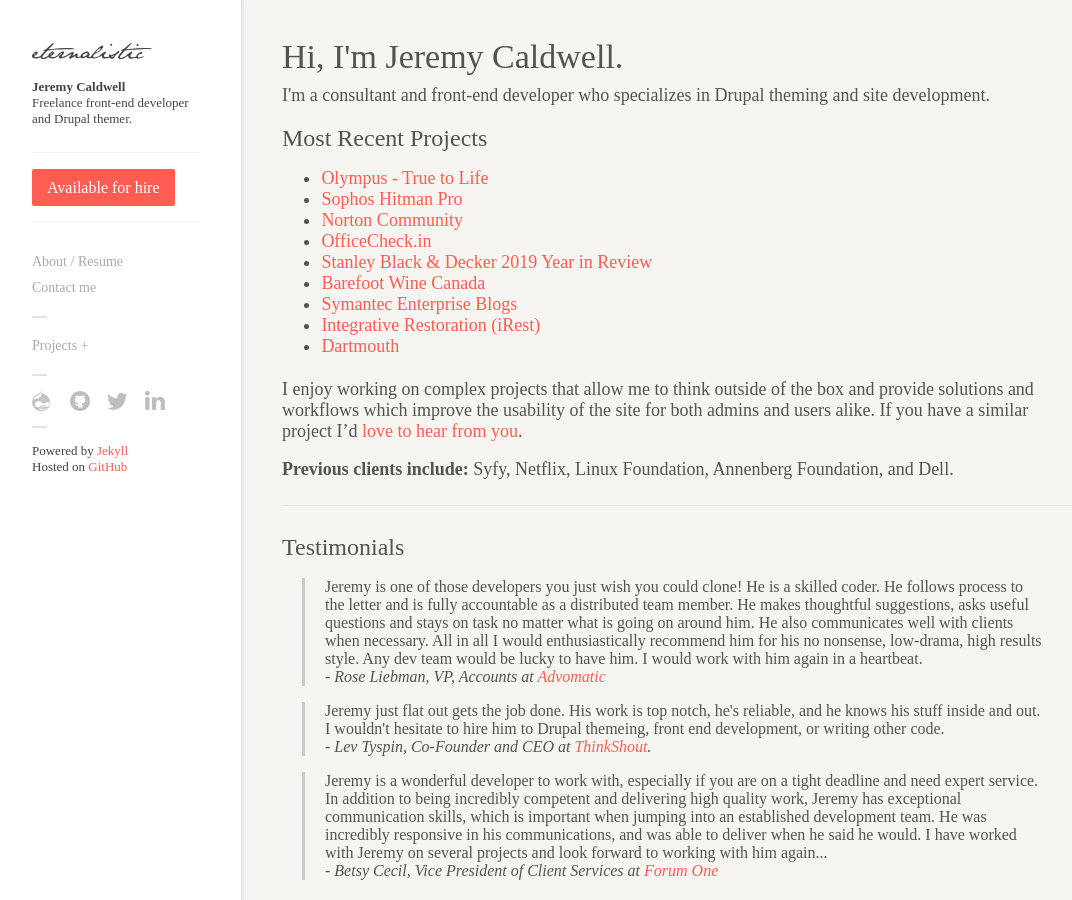
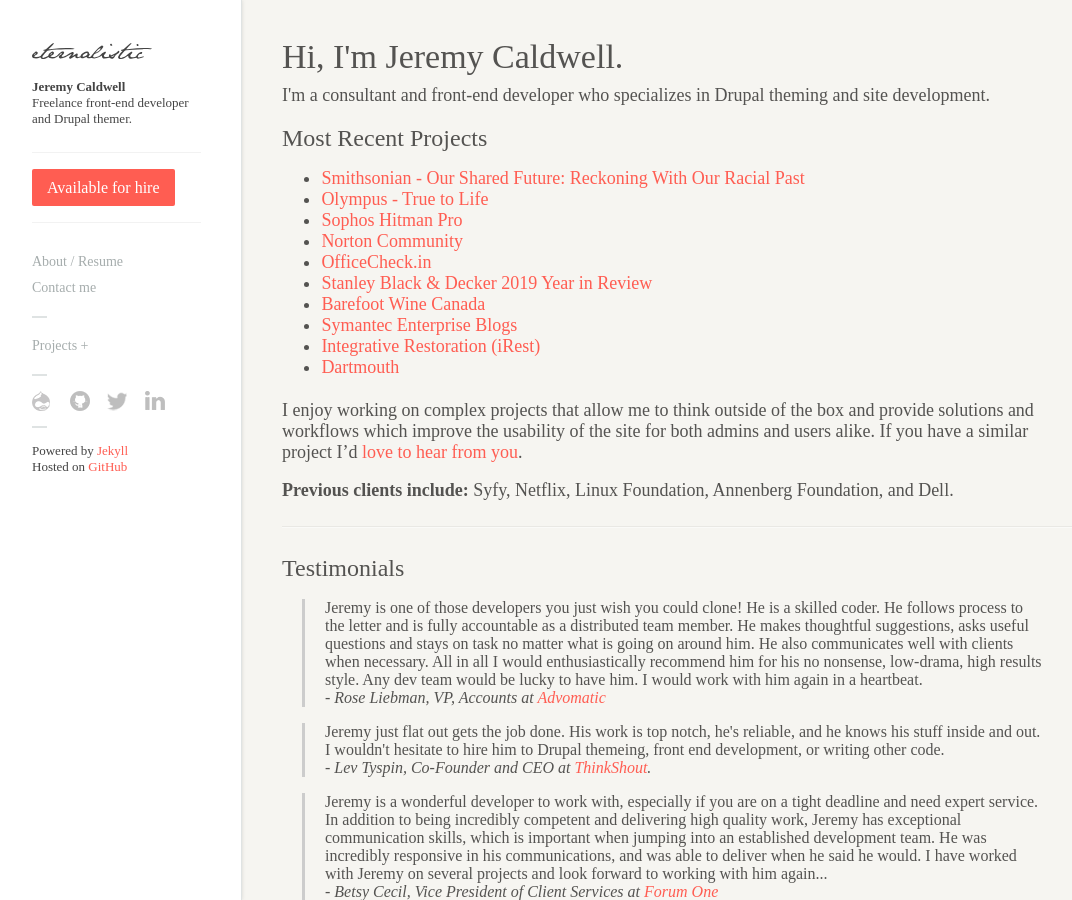
Before and after one commit to eternalistic/eternalistic.com, a Jekyll site: the page built from index.md, in a window 1280 px wide and 900 px high. Shown: the whole window, without its empty margins (8-1080 px from the left). Built offline with Jekyll 4.4.1, drawn with Linux system fonts in a browser that asks for light colours; nearby versions of some CDN libraries.

Commit message:
Added the Smithsonian site

```diff
--- a/index.md
+++ b/index.md
@@ -11,6 +11,7 @@ published: true
 
 <h2>Most Recent Projects</h2>
 <ul>
+  <li><a href="https://oursharedfuture.si.edu">Smithsonian - Our Shared Future: Reckoning With Our Racial Past</a></li>
   <li><a href="https://truetolife.com">Olympus - True to Life</a></li>
   <li><a href="https://www.hitmanpro.com">Sophos Hitman Pro</a></li>
   <li><a href="https://community.norton.com">Norton Community</a></li>
```
